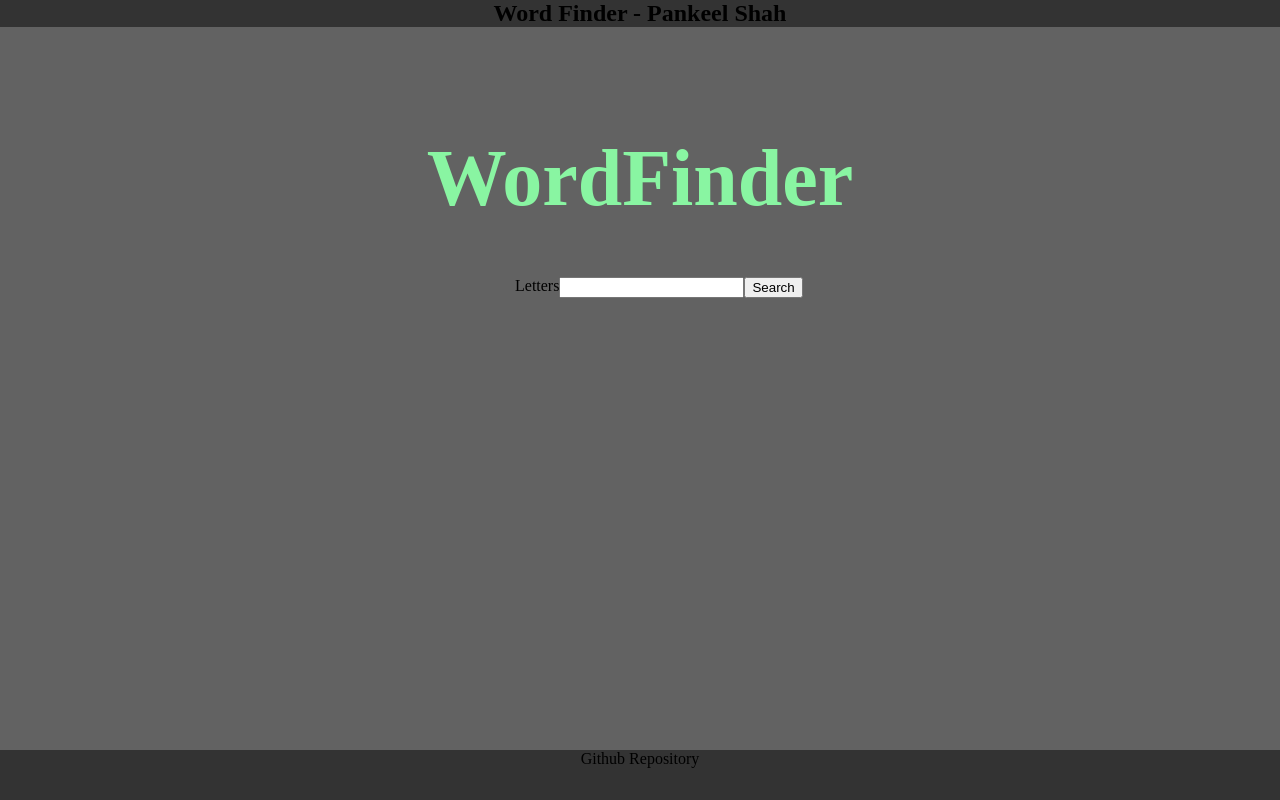
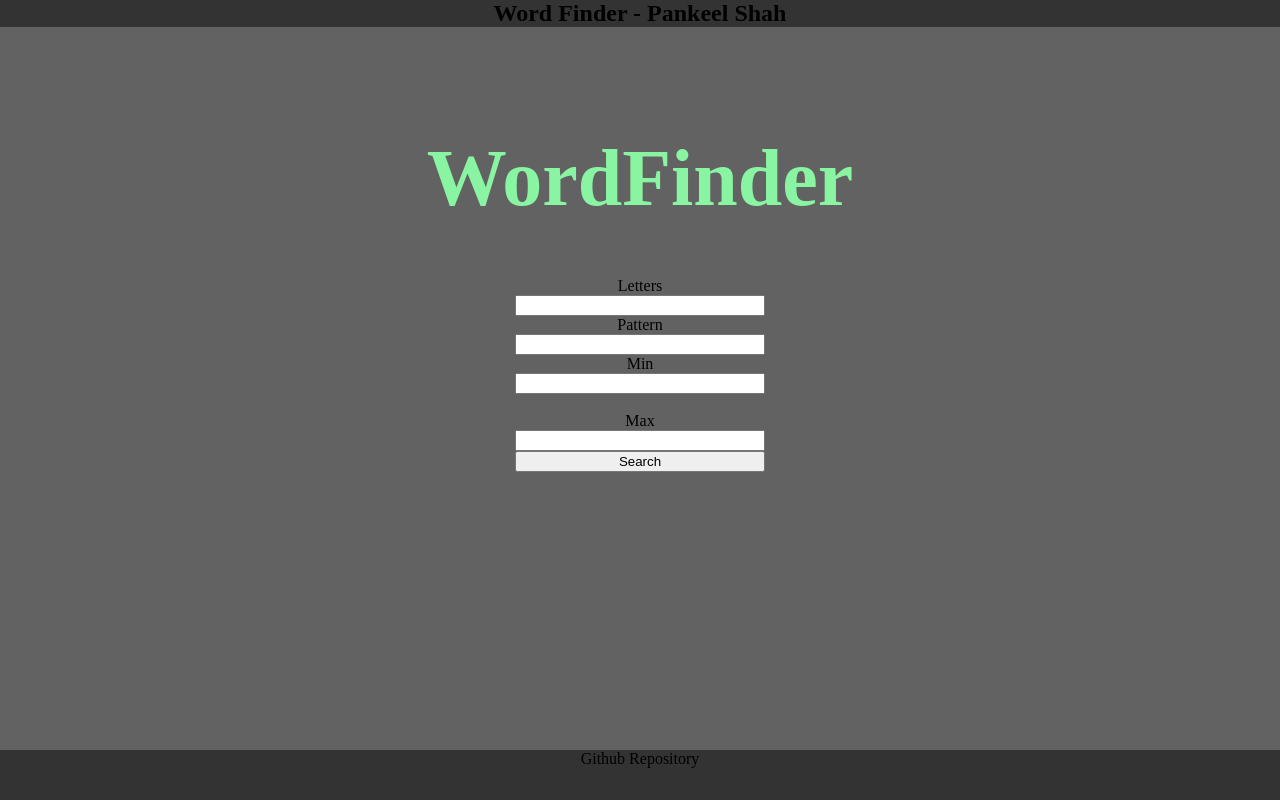
Before and after one commit to pankeelshah/WordFinder, a Flask app: page /index in a window 1280 px wide. Run offline with Flask 2, Linux system fonts and the light colour scheme; some libraries are stand-ins or nearby versions.

Commit message:
added lots of stuff

```diff
--- a/app.py
+++ b/app.py
@@ -4,11 +4,14 @@ import itertools
 from flask_wtf.csrf import CSRFProtect
 from flask_wtf import FlaskForm
 from wtforms import StringField, SubmitField
+import re
 
 class WordForm(FlaskForm):
     avail_letters = StringField("Letters")
+    pattern = StringField("Pattern")
     submit = SubmitField("Search")
-
+    min_length = StringField("Min")
+    max_length = StringField("Max")
 
 csrf = CSRFProtect()
 app = Flask(__name__)
@@ -30,12 +33,27 @@ def letters_2_words():
     form = WordForm()
     if form.validate_on_submit():
         letters = form.avail_letters.data
+        pattern = form.pattern.data
+        min_length = int(form.min_length.data)
+        max_length = int(form.max_length.data) + 1
     else:
         return render_template("index.html", form=form)
 
-    with open('sowpods.txt') as f:
-        good_words = set(x.strip().lower() for x in f.readlines())
+    good_words = set()
+    f = open('sowpods.txt')
 
+    if(pattern != ""):
+        user_regex_string = re.compile(pattern)
+        strings = re.findall(user_regex_string, f.read())
+    else:
+        strings = f.readlines()
+
+    for x in strings:
+        word_length = len(x)
+        if(min_length <= word_length and word_length <= max_length):
+            good_words.add(x.strip().lower())
+
+    f.close()
     word_set = set()
     for l in range(3,len(letters)+1):
         for word in itertools.permutations(letters,l):
@@ -43,8 +61,11 @@ def letters_2_words():
             if w in good_words:
                 word_set.add(w)
 
+    word_set = sorted(word_set, reverse=False)
+    word_set = sorted(word_set, reverse=False, key=len)
+
     return render_template('wordlist.html',
-        wordlist=sorted(word_set),
+        wordlist=word_set,
         name="CS4131", key = "84247a35-6917-4697-b294-d6cca6cd9052")
 
 @app.route('/proxy')
--- a/static/wordstyle.css
+++ b/static/wordstyle.css
@@ -31,7 +31,7 @@ nav{
 }
 
 #input{
-    display: flex;
+    display: grid;
 }
 
 .footer,
--- a/templates/index.html
+++ b/templates/index.html
@@ -4,10 +4,24 @@
     <form action="/words" method="post">
         <div id="input">
             {{ form.hidden_tag() }}
+
             {{ form.avail_letters.label }}
             {{ form.avail_letters }}
+
+            {{ form.pattern.label }}
+            {{ form.pattern}}
+
+            {{ form.min_length.label }}
+            {{ form.min_length}}
+
+            <br>
+
+            {{ form.max_length.label }}
+            {{ form.max_length}}
+
             {{ form.submit() }}
         </div>
+
     </form>
 
 {% endblock %}
```
Lines whose indentation alone changed are shown as unchanged.
